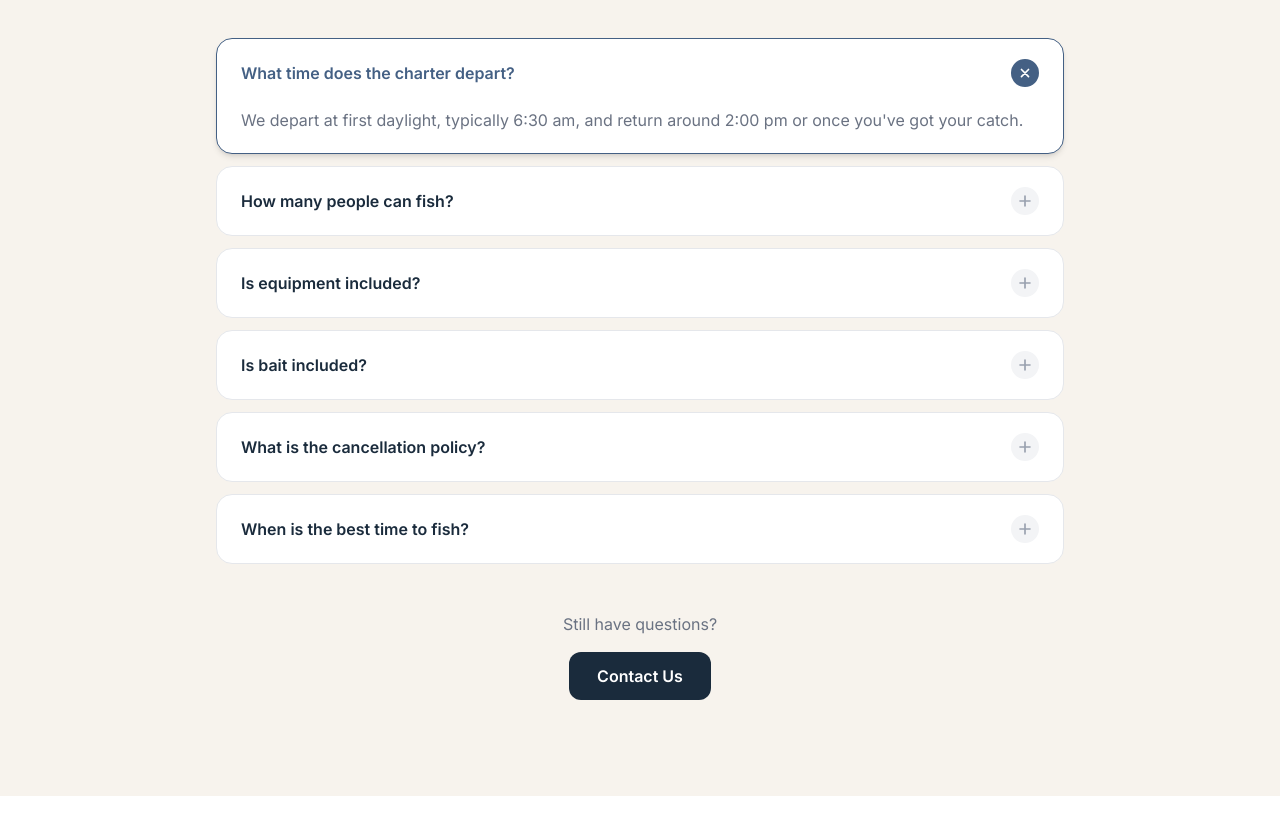
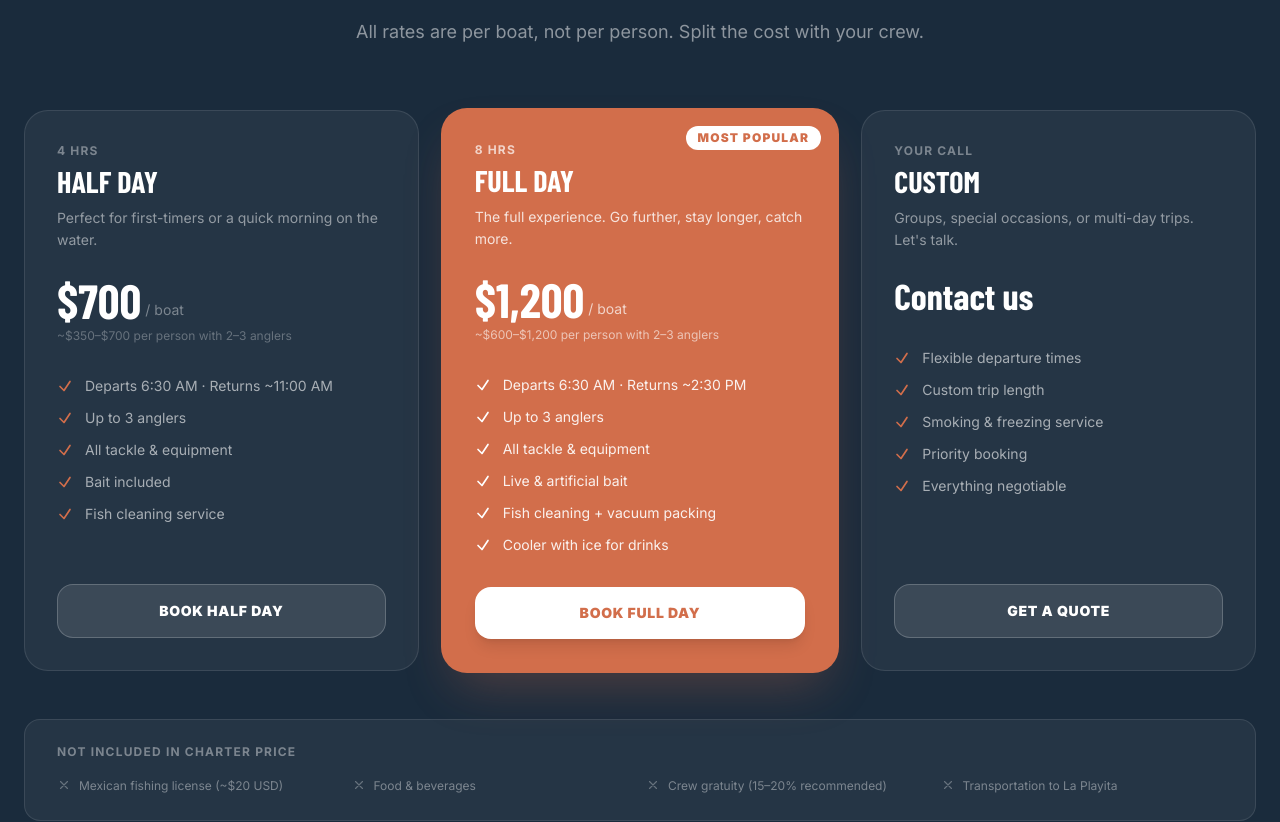
Before and after one commit to AxelSandovalH/cowtunas, a Next.js app: page /en in a window 1280 px wide. Shown: the part 5220-6042 px from the top of the page. Built offline with nearby package versions, Linux system fonts and the light colour scheme; a web font is replaced by a local one.

Commit message:
feat(pricing): charter rates section — Half Day/Full Day/Custom, booking modal CTAs, EN+ES
Co-Authored-By: Claude Sonnet 4.6 <noreply@anthropic.com>

```diff
--- a/src/app/[lang]/page.tsx
+++ b/src/app/[lang]/page.tsx
@@ -6,6 +6,7 @@ import Boat from "@/components/sections/Boat";
 import Captain from "@/components/sections/Captain";
 import Gallery from "@/components/sections/Gallery";
 import FAQ from "@/components/sections/FAQ";
+import Pricing from "@/components/sections/Pricing";
 import Contact from "@/components/sections/Contact";
 
 type Props = {
@@ -25,6 +26,7 @@ export default async function HomePage({ params }: Props) {
       <Boat dict={dict} />
       <Captain dict={dict} />
       <Gallery dict={dict} lang={lang as Lang} />
+      <Pricing lang={lang as Lang} />
       <FAQ dict={dict} />
       <Contact dict={dict} lang={lang as Lang} />
     </>
--- /dev/null
+++ b/src/components/sections/Pricing.tsx
@@ -0,0 +1,235 @@
+"use client";
+
+import Reveal from "@/components/ui/Reveal";
+import BookButton from "@/components/booking/BookButton";
+import type { Lang } from "@/lib/i18n";
+
+type Props = { lang: Lang };
+
+const plans = [
+  {
+    id: "half",
+    badge: null,
+    name: "Half Day",
+    nameEs: "Medio Día",
+    hours: "4 hrs",
+    price: 700,
+    desc: "Perfect for first-timers or a quick morning on the water.",
+    descEs: "Perfecto para principiantes o una mañana rápida en el mar.",
+    includes: [
+      "Departs 6:30 AM · Returns ~11:00 AM",
+      "Up to 3 anglers",
+      "All tackle & equipment",
+      "Bait included",
+      "Fish cleaning service",
+    ],
+    includesEs: [
+      "Sale 6:30 AM · Regresa ~11:00 AM",
+      "Hasta 3 pescadores",
+      "Todo el equipo de pesca",
+      "Carnada incluida",
+      "Servicio de limpieza de pescado",
+    ],
+    cta: "Book Half Day",
+    ctaEs: "Reservar Medio Día",
+    highlight: false,
+  },
+  {
+    id: "full",
+    badge: "Most Popular",
+    badgeEs: "Más Popular",
+    name: "Full Day",
+    nameEs: "Día Completo",
+    hours: "8 hrs",
+    price: 1200,
+    desc: "The full experience. Go further, stay longer, catch more.",
+    descEs: "La experiencia completa. Más lejos, más tiempo, más peces.",
+    includes: [
+      "Departs 6:30 AM · Returns ~2:30 PM",
+      "Up to 3 anglers",
+      "All tackle & equipment",
+      "Live & artificial bait",
+      "Fish cleaning + vacuum packing",
+      "Cooler with ice for drinks",
+    ],
+    includesEs: [
+      "Sale 6:30 AM · Regresa ~2:30 PM",
+      "Hasta 3 pescadores",
+      "Todo el equipo de pesca",
+      "Carnada viva y artificial",
+      "Limpieza + empaque al vacío",
+      "Hielera para bebidas",
+    ],
+    cta: "Book Full Day",
+    ctaEs: "Reservar Día Completo",
+    highlight: true,
+  },
+  {
+    id: "custom",
+    badge: null,
+    name: "Custom",
+    nameEs: "Personalizado",
+    hours: "Your call",
+    price: null,
+    desc: "Groups, special occasions, or multi-day trips. Let's talk.",
+    descEs: "Grupos, ocasiones especiales o viajes de varios días.",
+    includes: [
+      "Flexible departure times",
+      "Custom trip length",
+      "Smoking & freezing service",
+      "Priority booking",
+      "Everything negotiable",
+    ],
+    includesEs: [
+      "Horario flexible",
+      "Duración personalizada",
+      "Servicio de ahumado y congelado",
+      "Reserva prioritaria",
+      "Todo negociable",
+    ],
+    cta: "Get a Quote",
+    ctaEs: "Pedir Cotización",
+    highlight: false,
+  },
+];
+
+const notIncluded = [
+  "Mexican fishing license (~$20 USD)",
+  "Food & beverages",
+  "Crew gratuity (15–20% recommended)",
+  "Transportation to La Playita",
+];
+
+const notIncludedEs = [
+  "Licencia de pesca mexicana (~$20 USD)",
+  "Comida y bebidas",
+  "Propina a la tripulación (15–20% recomendado)",
+  "Transporte a La Playita",
+];
+
+export default function Pricing({ lang }: Props) {
+  const en = lang === "en";
+
+  return (
+    <section id="pricing" className="py-24 bg-[#1a2b3c]">
+      <div className="max-w-7xl mx-auto px-4 sm:px-6">
+
+        {/* Header */}
+        <Reveal className="text-center max-w-2xl mx-auto mb-16">
+          <p className="text-[#d26e4b] font-bold text-sm uppercase tracking-widest mb-3">
+            {en ? "Transparent Pricing" : "Precios Transparentes"}
+          </p>
+          <h2 className="font-display text-5xl sm:text-6xl font-black text-white uppercase mb-4">
+            {en ? "Charter Rates" : "Tarifas del Charter"}
+          </h2>
+          <p className="text-white/50 text-lg">
+            {en
+              ? "All rates are per boat, not per person. Split the cost with your crew."
+              : "Todas las tarifas son por barco, no por persona. Divídelo con tu grupo."}
+          </p>
+        </Reveal>
+
+        {/* Cards */}
+        <div className="grid grid-cols-1 md:grid-cols-3 gap-6 mb-12">
+          {plans.map((plan, i) => (
+            <Reveal key={plan.id} delay={i * 0.1}>
+              <div className={`relative rounded-3xl overflow-hidden h-full flex flex-col transition-transform duration-300 hover:-translate-y-1 ${
+                plan.highlight
+                  ? "bg-[#d26e4b] shadow-2xl shadow-[#d26e4b]/30 ring-2 ring-[#d26e4b]"
+                  : "bg-white/5 border border-white/10"
+              }`}>
+
+                {/* Popular badge */}
+                {plan.badge && (
+                  <div className="absolute top-4 right-4 bg-white text-[#d26e4b] text-xs font-black uppercase tracking-widest px-3 py-1 rounded-full">
+                    {en ? plan.badge : plan.badgeEs}
+                  </div>
+                )}
+
+                <div className="p-8 flex flex-col flex-1">
+                  {/* Plan name */}
+                  <p className={`text-xs font-bold uppercase tracking-widest mb-1 ${plan.highlight ? "text-white/70" : "text-white/40"}`}>
+                    {plan.hours}
+                  </p>
+                  <h3 className={`font-display text-3xl font-black uppercase mb-2 ${plan.highlight ? "text-white" : "text-white"}`}>
+                    {en ? plan.name : plan.nameEs}
+                  </h3>
+                  <p className={`text-sm mb-6 leading-relaxed ${plan.highlight ? "text-white/80" : "text-white/50"}`}>
+                    {en ? plan.desc : plan.descEs}
+                  </p>
+
+                  {/* Price */}
+                  <div className="mb-8">
+                    {plan.price ? (
+                      <div className="flex items-end gap-1">
+                        <span className={`font-display text-5xl font-black leading-none ${plan.highlight ? "text-white" : "text-white"}`}>
+                          ${plan.price.toLocaleString()}
+                        </span>
+                        <span className={`text-sm mb-1 ${plan.highlight ? "text-white/70" : "text-white/40"}`}>
+                          {en ? "/ boat" : "/ barco"}
+                        </span>
+                      </div>
+                    ) : (
+                      <div className={`font-display text-4xl font-black ${plan.highlight ? "text-white" : "text-white"}`}>
+                        {en ? "Contact us" : "Contáctanos"}
+                      </div>
+                    )}
+                    {plan.price && (
+                      <p className={`text-xs mt-1 ${plan.highlight ? "text-white/60" : "text-white/30"}`}>
+                        {en ? `~$${Math.round(plan.price / 2).toLocaleString()}–$${Math.round(plan.price / 1).toLocaleString()} per person with 2–3 anglers`
+                             : `~$${Math.round(plan.price / 2).toLocaleString()}–$${Math.round(plan.price / 1).toLocaleString()} por persona con 2–3 pescadores`}
+                      </p>
+                    )}
+                  </div>
+
+                  {/* Includes */}
+                  <ul className="space-y-3 mb-8 flex-1">
+                    {(en ? plan.includes : plan.includesEs).map((item) => (
+                      <li key={item} className="flex items-start gap-3">
+                        <svg className={`w-4 h-4 mt-0.5 shrink-0 ${plan.highlight ? "text-white" : "text-[#d26e4b]"}`}
+                          fill="none" viewBox="0 0 24 24" stroke="currentColor" strokeWidth={2.5}>
+                          <path strokeLinecap="round" strokeLinejoin="round" d="M4.5 12.75l6 6 9-13.5" />
+                        </svg>
+                        <span className={`text-sm ${plan.highlight ? "text-white/90" : "text-white/60"}`}>{item}</span>
+                      </li>
+                    ))}
+                  </ul>
+
+                  {/* CTA */}
+                  <BookButton
+                    label={en ? plan.cta : plan.ctaEs}
+                    className={`w-full py-4 rounded-2xl font-black uppercase tracking-wider text-sm transition-all duration-200 hover:-translate-y-0.5 ${
+                      plan.highlight
+                        ? "bg-white text-[#d26e4b] hover:bg-white/90 shadow-lg"
+                        : "bg-white/10 hover:bg-white/20 text-white border border-white/20"
+                    }`}
+                  />
+                </div>
+              </div>
+            </Reveal>
+          ))}
+        </div>
+
+        {/* Not included */}
+        <Reveal>
+          <div className="bg-white/5 border border-white/10 rounded-2xl px-8 py-6">
+            <p className="text-white/40 text-xs uppercase tracking-widest font-bold mb-4">
+              {en ? "Not included in charter price" : "No incluido en el precio del charter"}
+            </p>
+            <div className="grid grid-cols-2 sm:grid-cols-4 gap-3">
+              {(en ? notIncluded : notIncludedEs).map((item) => (
+                <div key={item} className="flex items-start gap-2">
+                  <svg className="w-3.5 h-3.5 text-white/30 mt-0.5 shrink-0" fill="none" viewBox="0 0 24 24" stroke="currentColor" strokeWidth={2}>
+                    <path strokeLinecap="round" strokeLinejoin="round" d="M6 18L18 6M6 6l12 12" />
+                  </svg>
+                  <span className="text-white/40 text-xs leading-relaxed">{item}</span>
+                </div>
+              ))}
+            </div>
+          </div>
+        </Reveal>
+
+      </div>
+    </section>
+  );
+}
```
